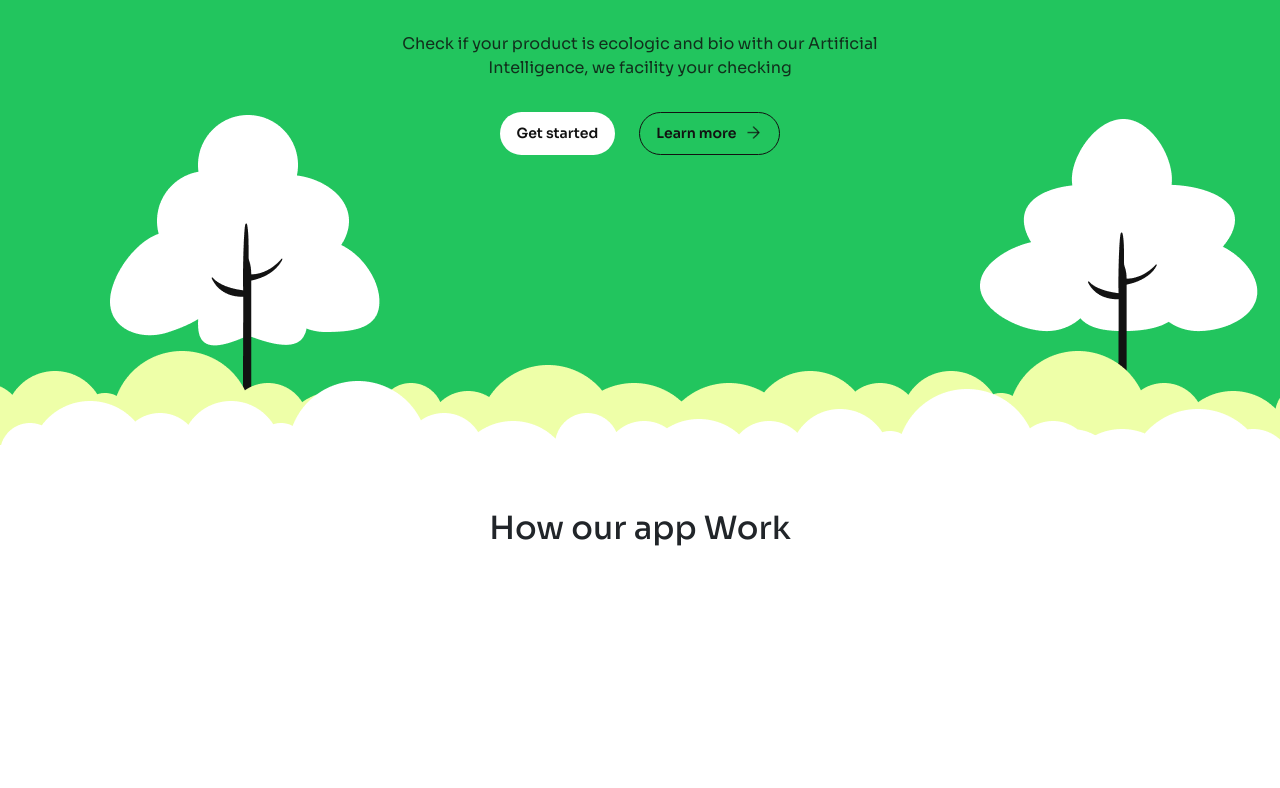
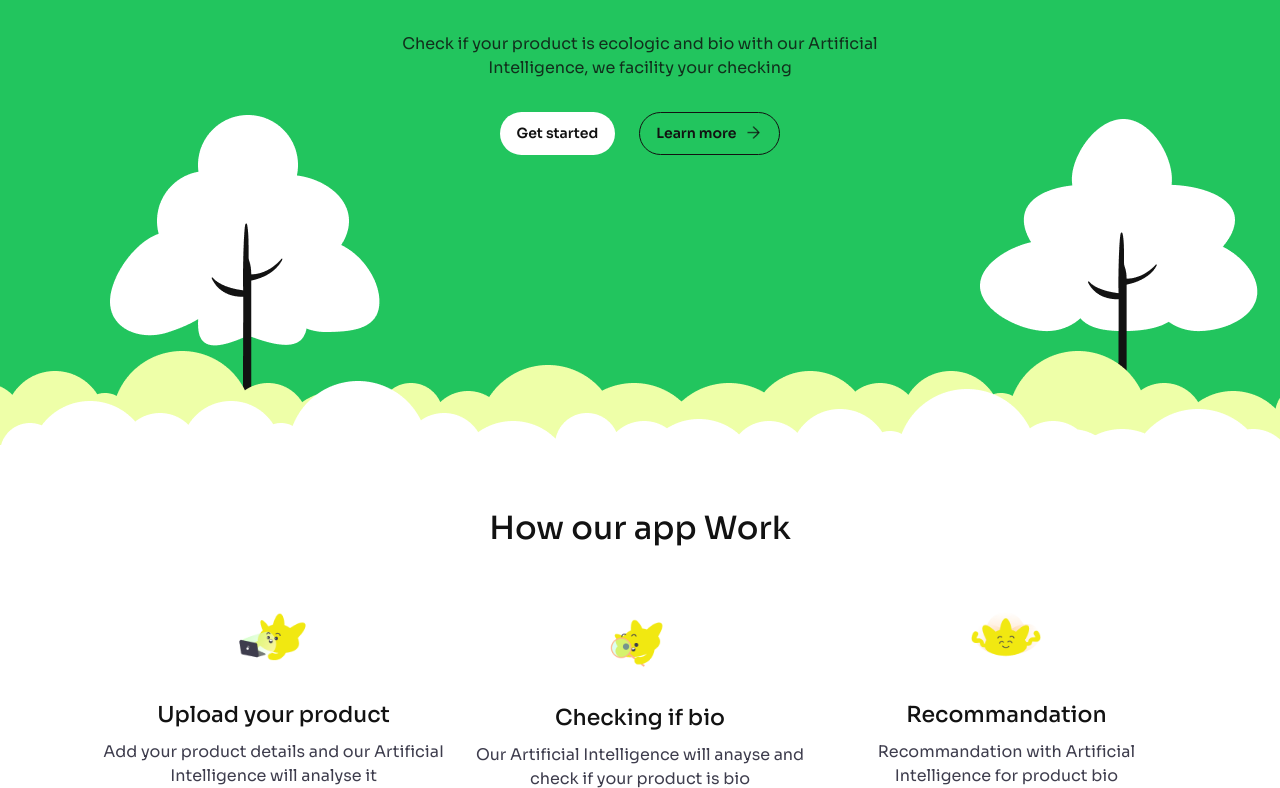
Before and after one commit to KiritoEM/bioSync, a Next.js app: page / in a window 1280 px wide. Shown: the part 310-1098 px from the top of the page. Before the commit the page ends 858 px from the top, so only its background shows below. Built offline with nearby package versions, Linux system fonts and the light colour scheme.

Commit message:
add about-card component

```diff
--- /dev/null
+++ b/src/components/cards/AboutCard.tsx
@@ -0,0 +1,17 @@
+import { IaboutCardData } from "@/utils/interfaces";
+
+const AboutCard = ({ icon, subtitle, text }: IaboutCardData): JSX.Element => {
+  return (
+    <article className="about-card">
+      <div className="icon">
+        <img src={icon} alt="" />
+      </div>
+      <div className="content">
+        <h5>{subtitle}</h5>
+        <p>{text}</p>
+      </div>
+    </article>
+  );
+};
+
+export default AboutCard;
--- a/src/components/sections/landing/LandingAbout.tsx
+++ b/src/components/sections/landing/LandingAbout.tsx
@@ -1,8 +1,20 @@
+import AboutCard from "@/components/cards/AboutCard";
+import { aboutCardData } from "@/helpers/constants";
+
 const LandingAbout = (): JSX.Element => {
   return (
-    <section id="landing__about">
-      <div className="title">
+    <section className="landing__about">
+      <div className="about-header">
         <h2>How our app Work</h2>
+      </div>
+      <div className="about-content">
+        <div className="row">
+          {aboutCardData.map((item, index) => (
+            <div className="col-4" key={index}>
+              <AboutCard {...item} />
+            </div>
+          ))}
+        </div>
       </div>
     </section>
   );
--- a/src/components/sections/landing/LandingHero.tsx
+++ b/src/components/sections/landing/LandingHero.tsx
@@ -1,6 +1,6 @@
 const LandingHero = (): JSX.Element => {
   return (
-    <section id="landing__hero">
+    <section className="landing__hero">
       <div className="hero-container">
         <h1>
           Join the Green <br /> Revolution with BioSync
--- a/src/helpers/constants.ts
+++ b/src/helpers/constants.ts
@@ -24,7 +24,7 @@ const aboutCardData: IaboutCardData[] = [
     text: "Our Artificial Intelligence will anayse and check if your product is bio",
   },
   {
-    icon: "/about-icon.3.png",
+    icon: "/about-icon3.png",
     subtitle: "Recommandation",
     text: "Recommandation with Artificial Intelligence for product bio",
   },
--- a/src/pages/index.scss
+++ b/src/pages/index.scss
@@ -6,3 +6,6 @@
 
 //landing styles
 @import "./../styles/landing.scss";
+
+//cards styles
+@import "./../styles/cards/about-card.scss";
--- a/src/styles/_settings.scss
+++ b/src/styles/_settings.scss
@@ -3,6 +3,7 @@ $green01 : #22C55E;
 $green02 : #121212;
 $green03: rgba(14, 14, 14, 0.81);
 $light : #fff;
+$gray01 : #3E3D4D;
 $radius01 : 50px;
 $radius02 : 20px;
 
--- /dev/null
+++ b/src/styles/cards/about-card.scss
@@ -0,0 +1,33 @@
+.about-card {
+    display: flex;
+    flex-direction: column;
+    gap: 32px;
+    height: 11rem;
+    align-items: center;
+
+    .icon {
+        flex-grow: 1;
+
+        img {
+            width: 70px;
+        }
+    }
+
+    .content {
+        display: flex;
+        flex-direction: column;
+        gap: 11px;
+        align-items: center;
+
+        h5 {
+            text-align: center;
+            font-size: 22px;
+            color: $green02;
+        }
+
+        p {
+            text-align: center;
+            color: $gray01;
+        }
+    }
+}
--- a/src/styles/sections/landing/landing-about.scss
+++ b/src/styles/sections/landing/landing-about.scss
@@ -1,9 +1,14 @@
-#landing__about {
+.landing__about {
     width: 100%;
     overflow: hidden;
     margin-top: 4rem;
     display: flex;
     flex-direction: column;
+    gap: 8vh;
     align-items: center;
     @include container;
+
+    .about-header h2 {
+        color: $green02;
+    }
 }
--- a/src/styles/sections/landing/landing-hero.scss
+++ b/src/styles/sections/landing/landing-hero.scss
@@ -1,4 +1,4 @@
-#landing__hero {
+.landing__hero {
     width: 100%;
     overflow: hidden;
     margin-top: 4.5rem;
```
